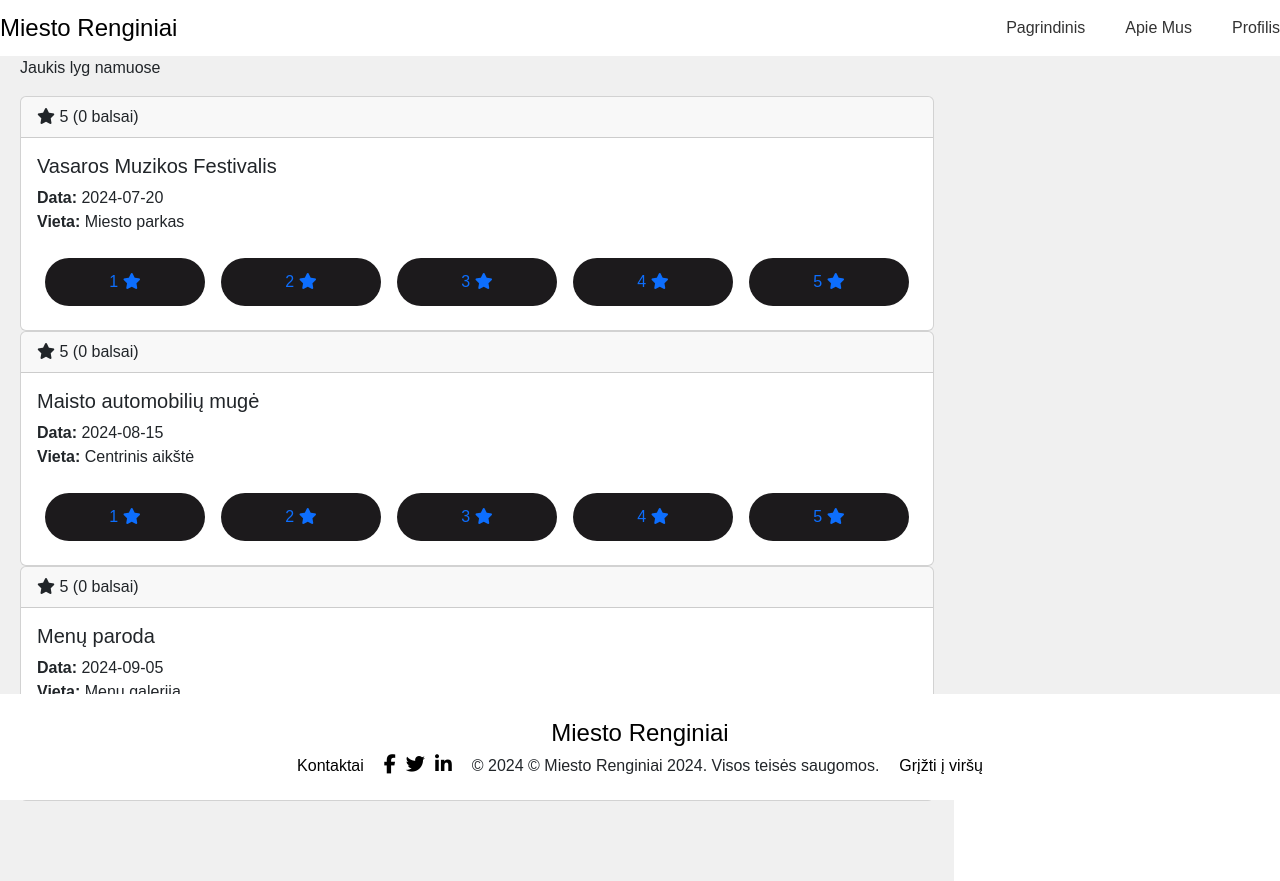
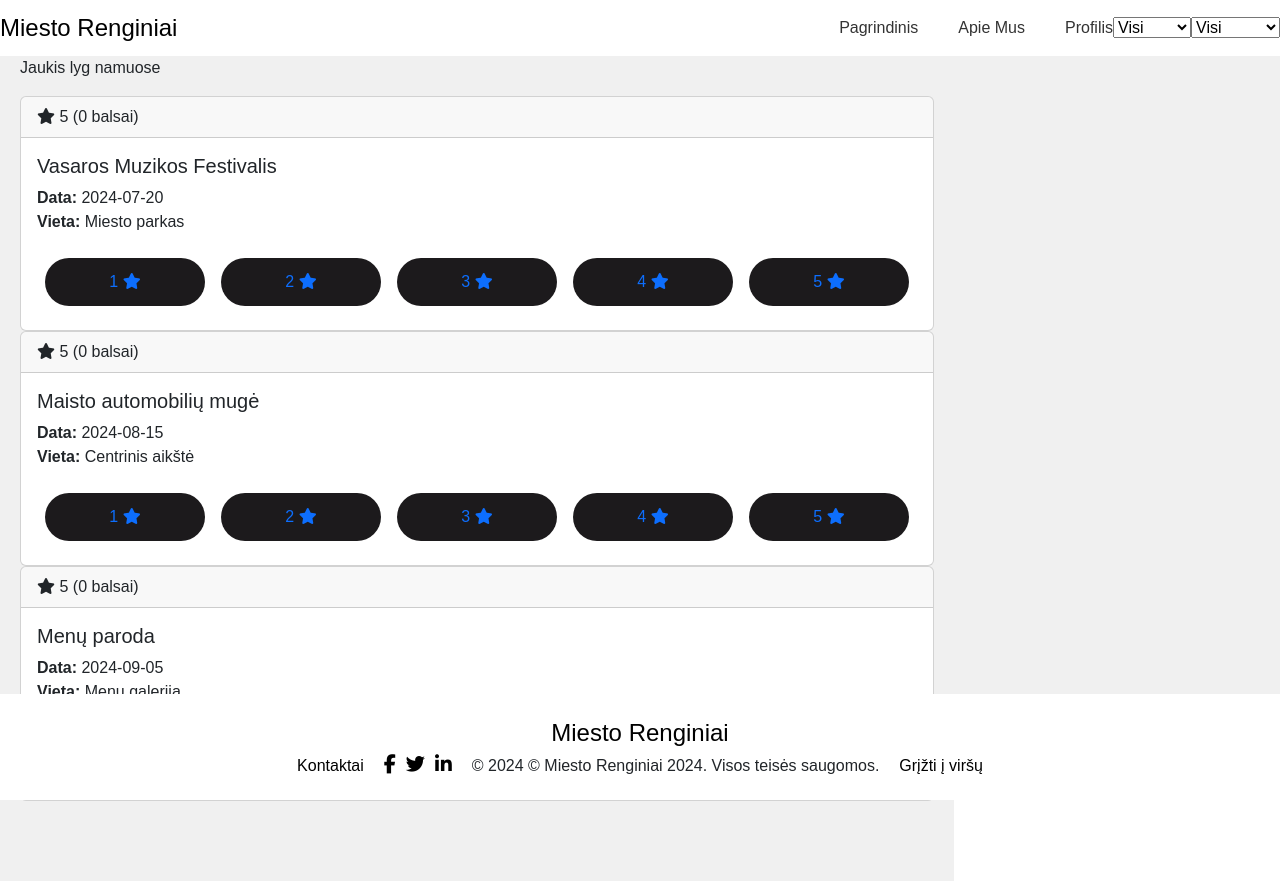
Before and after one commit to EmilijaPaleckyte/FSJSEGZAMINAS-miestorenginiai, a React (Vite) app in the folder client/: page / in a window 1280 px wide. Built offline with nearby package versions, Linux system fonts and the light colour scheme.

Commit message:
FILTRAS VEIKIA VALIO

```diff
--- a/client/src/Home.jsx
+++ b/client/src/Home.jsx
@@ -2,9 +2,8 @@ import "./styles/NavBar.css";
 import "./styles/Footer.css";
 import "@fortawesome/fontawesome-free/css/all.css";
 
-import React, { useState } from "react";
-
 import { Link } from "react-router-dom";
+import { useState } from "react";
 
 const Home = () => {
   const [eventCards, setEventCards] = useState([
@@ -13,6 +12,7 @@ const Home = () => {
       title: "Vasaros Muzikos Festivalis",
       date: "2024-07-20",
       location: "Miesto parkas",
+      category: "Muzika",
       rating: 5,
       votes: [],
     },
@@ -21,6 +21,7 @@ const Home = () => {
       title: "Maisto automobilių mugė",
       date: "2024-08-15",
       location: "Centrinis aikštė",
+      category: "Maistas",
       rating: 5,
       votes: [],
     },
@@ -29,10 +30,22 @@ const Home = () => {
       title: "Menų paroda",
       date: "2024-09-05",
       location: "Menų galerija",
+      category: "Menai",
       rating: 5,
       votes: [],
     },
   ]);
+
+  const [selectedCategory, setSelectedCategory] = useState("Visi");
+  const [selectedTime, setSelectedTime] = useState("Visi");
+
+  const handleCategoryChange = (category) => {
+    setSelectedCategory(category);
+  };
+
+  const handleTimeChange = (time) => {
+    setSelectedTime(time);
+  };
 
   const handleVote = (eventId, rating) => {
     const updatedEvents = eventCards.map((event) => {
@@ -64,6 +77,12 @@ const Home = () => {
     alignItems: "center",
   };
 
+  const categories = [
+    "Visi",
+    ...new Set(eventCards.map((event) => event.category)),
+  ];
+  const times = ["Visi", "Rugpjūtis", "Rugsėjis", "Spalis"]; // Example times
+
   return (
     <div style={homeContainerStyle} className="home-container">
       <nav className="navbar">
@@ -89,13 +108,45 @@ const Home = () => {
             </li>
           </ul>
         </div>
+        <div className="navbar-filters">
+          <select
+            value={selectedCategory}
+            onChange={(e) => handleCategoryChange(e.target.value)}
+          >
+            {categories.map((category, index) => (
+              <option key={index} value={category}>
+                {category}
+              </option>
+            ))}
+          </select>
+          <select
+            value={selectedTime}
+            onChange={(e) => handleTimeChange(e.target.value)}
+          >
+            {times.map((time, index) => (
+              <option key={index} value={time}>
+                {time}
+              </option>
+            ))}
+          </select>
+        </div>
       </nav>
       <div className="content">
         <h1>Sveikas atvykęs į Miesto Renginiai!</h1>
         <p>Jaukis lyg namuose</p>
 
         <div className="event-cards">
-          {eventCards.map((event) => (
+          {eventCards
+            .filter(
+              (event) =>
+                selectedCategory === "Visi" ||
+                event.category === selectedCategory
+            )
+            .filter(
+              (event) =>
+                selectedTime === "Visi" || event.date.includes(selectedTime)
+            )
+            .map((event) => (
               <div key={event.id} className="card">
                 <div className="card-header">
                   <span className="event-rating">
```
Lines whose indentation alone changed are shown as unchanged.
